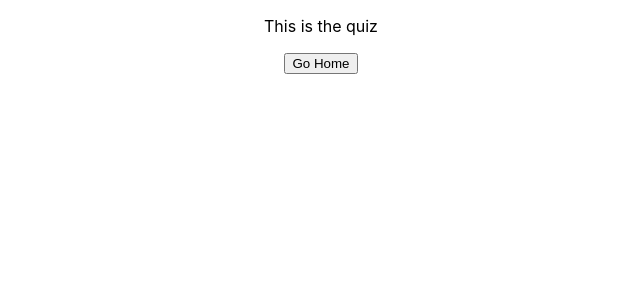
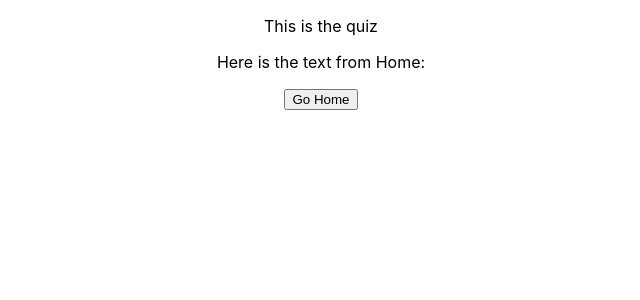
Before and after one commit to cptodd757/homework-helper, a React (Create React App) app in the folder frontend/: page / in a window 1280 px wide. Both pictures are taken after a click on the button "Show Quiz". Shown: the top 300 px of the page, without its empty margins (319-959 px from the left). Built offline with nearby package versions, Linux system fonts and the light colour scheme.

Commit message:
Created home and quiz components

```diff
--- a/frontend/src/App.js
+++ b/frontend/src/App.js
@@ -2,7 +2,9 @@ import React, { Component } from 'react';
 import './App.css';
 import Home from './scenes/Home';
 import Quiz from './scenes/Quiz';
+import AppStore from './store/AppStore';
 
+var app = new AppStore();
 
 class App extends Component {
     constructor() {
@@ -16,7 +18,7 @@ class App extends Component {
 
       return (
       <div className="App">
-          {this.state.showHome ? <Home title={"I <3 Nico"}/> : <Quiz/>}
+          {this.state.showHome ? <Home app={app} title={"I <3 Nico"}/> : <Quiz app={app}/>}
           <button onClick={() => this.setState({showHome: !this.state.showHome})}>{this.state.showHome ? "Show Quiz" : "Go Home"}</button>
       </div>
     );
--- a/frontend/src/scenes/Home.js
+++ b/frontend/src/scenes/Home.js
@@ -13,7 +13,7 @@ export default class Home extends Component {
             <div className="App">
                 <h1>{this.props.title}</h1>
                 <textarea value={this.state.text} onChange={e => this.setState({text: e.target.value})}/>
-                <button onClick={() => alert(this.state.text)}>Submit</button>
+                <button onClick={() => this.props.app.text = this.state.text}>Submit</button>
             </div>
         );
     }
--- a/frontend/src/scenes/Quiz.js
+++ b/frontend/src/scenes/Quiz.js
@@ -5,6 +5,7 @@ export default class Quiz extends Component {
         return (
             <div className="App">
                 <p>This is the quiz</p>
+                <p>Here is the text from Home: {this.props.app.text}</p>
             </div>
         );
     }
--- /dev/null
+++ b/frontend/src/store/AppStore.js
@@ -0,0 +1,14 @@
+import React, { Component } from 'react';
+
+export default class Home extends Component {
+    constructor() {
+        super();
+        this.text = "";
+        this.array = [
+            {question: "King James died in ____", answer: "1620"},
+            {question: "I like ____", answer: "pizza"},
+            {question: "Nico is ___", answer: "cool"},
+            {question: "Cata ___", answer: "lit"},
+        ]
+    }
+}
```
